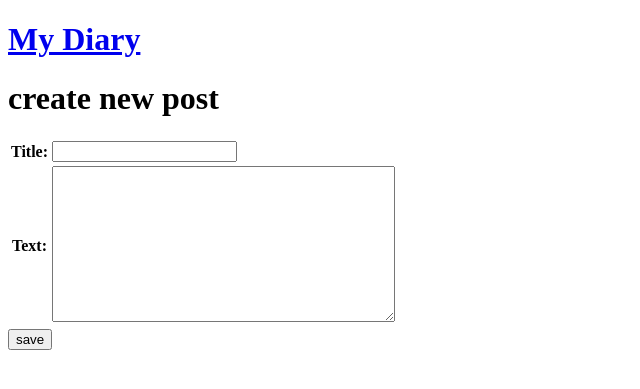
After one commit to YuseiNozaki/django-diary, a Django app: page /diary/create/ in a window 1280 px wide. The commit adds this page. Shown: the top 389 px of the page, without its empty margins (0-640 px from the left). Run offline with Django 3.2, Linux system fonts and the light colour scheme.

Commit message:
add create page

```diff
--- a/diary/models.py
+++ b/diary/models.py
@@ -1,7 +1,8 @@
 from django.db import models
+from django.utils import timezone
 
 
 class Post(models.Model):
     title = models.CharField(max_length=256)
-    datetime = models.DateTimeField()
+    datetime = models.DateTimeField(auto_now_add=True)
     text = models.TextField()
--- a/diary/templates/diary/base.html
+++ b/diary/templates/diary/base.html
@@ -6,6 +6,7 @@
     <title>My Diary</title>
 </head>
 <body>
+    <h1><a href="{% url 'list' %}">My Diary</a></h1>
     {% block body %}
     {% endblock %}
 </body>
--- /dev/null
+++ b/diary/templates/diary/create.html
@@ -0,0 +1,15 @@
+{% extends "diary/base.html" %}
+
+{% block body %}
+
+<h1>create new post</h1>
+
+<form method='post'>
+    {% csrf_token %}
+    <table>
+        {{ form }}
+    </table>
+    <button>save</button>
+</form>
+
+{% endblock %}
--- a/diary/templates/diary/list.html
+++ b/diary/templates/diary/list.html
@@ -3,6 +3,8 @@
 {% block body %}
 
 <h1>Post list</h1>
+
+<a href="{% url 'create' %}">create new</a>
 
 <ul>
     {% for post_list in object_list %}
--- a/diary/urls.py
+++ b/diary/urls.py
@@ -4,6 +4,7 @@ from . import views
 
 urlpatterns = [
     path('', views.Index.as_view(), name='top'),
+    path('create/', views.Create.as_view(), name='create'),
     path('list/', views.List.as_view(), name='list'),
     path('<int:pk>/', views.Detail.as_view(), name='detail'),
 ]
--- a/diary/views.py
+++ b/diary/views.py
@@ -1,5 +1,5 @@
 from django.shortcuts import render
-from django.views.generic import TemplateView, ListView, DetailView
+from django.views.generic import TemplateView, CreateView, ListView, DetailView
 from . import models
 
 
@@ -11,6 +11,13 @@ class Index(TemplateView):
         return context
 
 
+class Create(CreateView):
+    template_name = 'diary/create.html'
+    model = models.Post
+    fields = ('title', 'text')
+    success_url = '/diary/list/'
+
+
 class List(ListView):
     template_name = 'diary/list.html'
     model = models.Post
```
Also changed, not shown: diary/templates/diary/top.html (+12 -8 lines), diary/migrations/0002_auto_20190510_2357.py (added).
